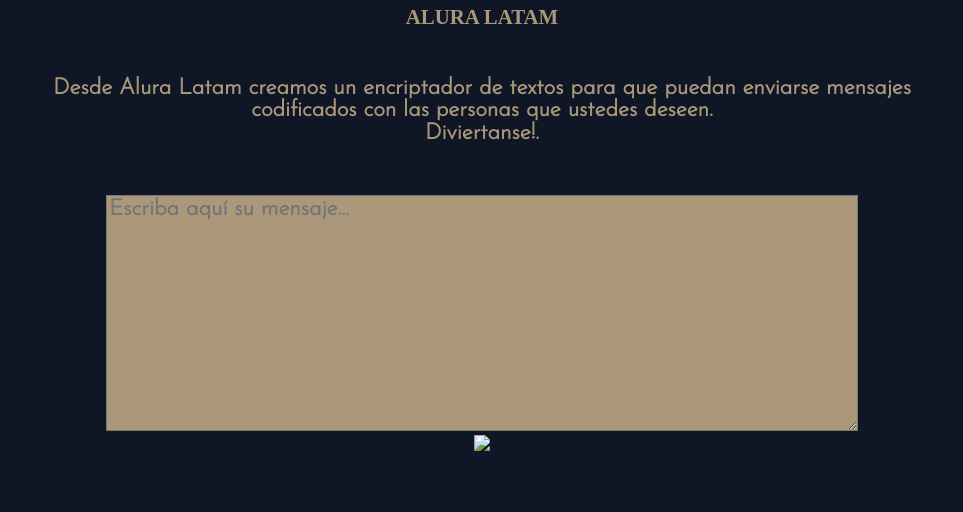
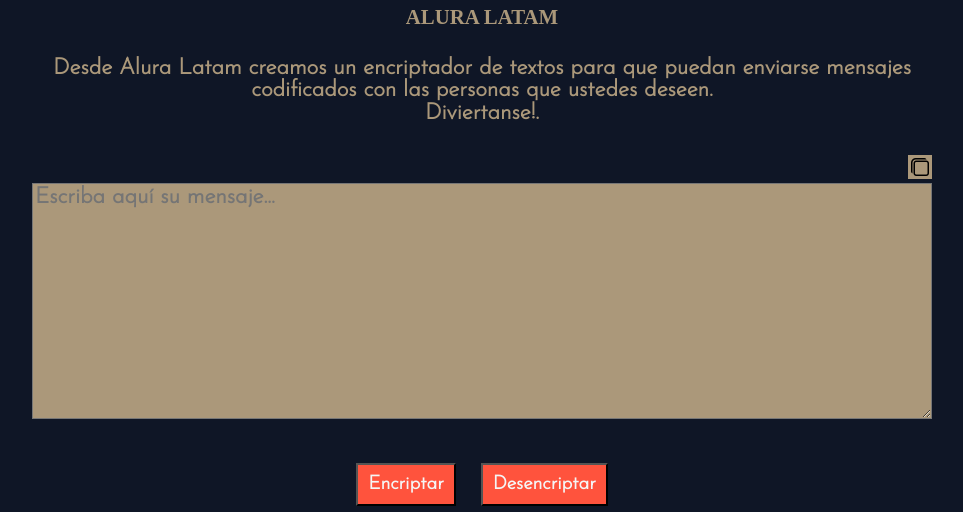
Before and after one commit to JoMaJan/encriptador-Alura, a plain HTML site: page index.html in a window 1280 px wide. Shown: the part 84-596 px from the top of the page, without its empty margins (158-1121 px from the left). Drawn offline with Linux system fonts and the light colour scheme.

Commit message:
Agregué boton y función copiar.

```diff
--- a/index.html
+++ b/index.html
@@ -10,7 +10,7 @@
         <link rel="preconnect" href="https://fonts.googleapis.com">
         <link rel="preconnect" href="https://fonts.gstatic.com" crossorigin>
         <link href="https://fonts.googleapis.com/css2?family=Josefin+Sans:wght@300&display=swap" rel="stylesheet">
-        <script src="functions.js"></script>
+        <script src="functions.js" defer="defer"></script>
 
 </head>
 <body>
@@ -31,13 +31,14 @@
 
             <div id="cajaTexto">
                 <div>
+                <img src="Imagenes/icons8-clone-figure-24(-mdpi).png" id="botonCopiar"></img>
+                </div>
+                <div>
                     <textarea cols="63" rows="10" placeholder="Escriba aquí su mensaje..." id="inputMensaje"></textarea>
                 </div>
-                <div>
-                <img src="Imagenes/icons8-clone-figure-24(-mdpi).png" id="botonCopiar"></img>
-                </div>
+
+
             </div>
-
 
 
             <div id="botones">
--- a/styles.css
+++ b/styles.css
@@ -25,9 +25,9 @@
 
 /*MAIN----------------------------------------*/
 
-#presentacion, #cajaTexto, #botones, #cajaCodificado{
+#presentacion, #cajaTexto, #botones{
     text-align: center;
-    margin: 50px auto;
+    margin: 30px auto;
 }
 
 h1{
@@ -38,6 +38,19 @@
     font-weight: bold;
     margin: 0 20px;
     color: #ab987a;
+}
+
+#botonCopiar{
+  position: absolute;
+  bottom: 50%px;
+  left: 89%;
+}
+
+#botonCopiar:hover{
+  scale: 1.3;
+}
+#botonCopiar:active{
+  background-color: #f5f5f5;
 }
 button{
     font-size: 1.2em;
@@ -52,14 +65,9 @@
     background-color: #ab987a;
     font-size: 1.4em;
     font-weight: bold;
-    width: 80%;
+    width: 100%;
     color:#0f1626
 
-}
-
-#cajaCodificado{
-    display: none;
-    transition: 2s all;
 }
 
 #copy{
@@ -68,16 +76,27 @@
 
 /**MEDIA QUERIES -------------------------------------------------------------*/
 
-@media screen and (min-width: 940px){
+@media screen and (min-width: 900px){
 
   .container{
-    max-width: 940px;
+    max-width: 900px;
     margin: 0 auto;
   }
 
   p{
     text-align: center;
   }
+
+
+ #cajaTexto{
+  max-width: 900px;
+ }
+
+ #botonCopiar{
+  position:sticky;
+  background-color: #ab987a;
+ }
+
 
 }
 
```
Also changed, not shown: Imagenes/icons8-clone-figure-18(-ldpi).png (added), Imagenes/icons8-clone-figure-24(-mdpi).png (added), Imagenes/icons8-clone-figure-36(-hdpi).png (added), Imagenes/icons8-clone-figure-48(-xhdpi).png (added), Imagenes/icons8-clone-figure-72(-xxhdpi).png (added), Imagenes/icons8-clone-figure-96(-xxxhdpi).png (added).
